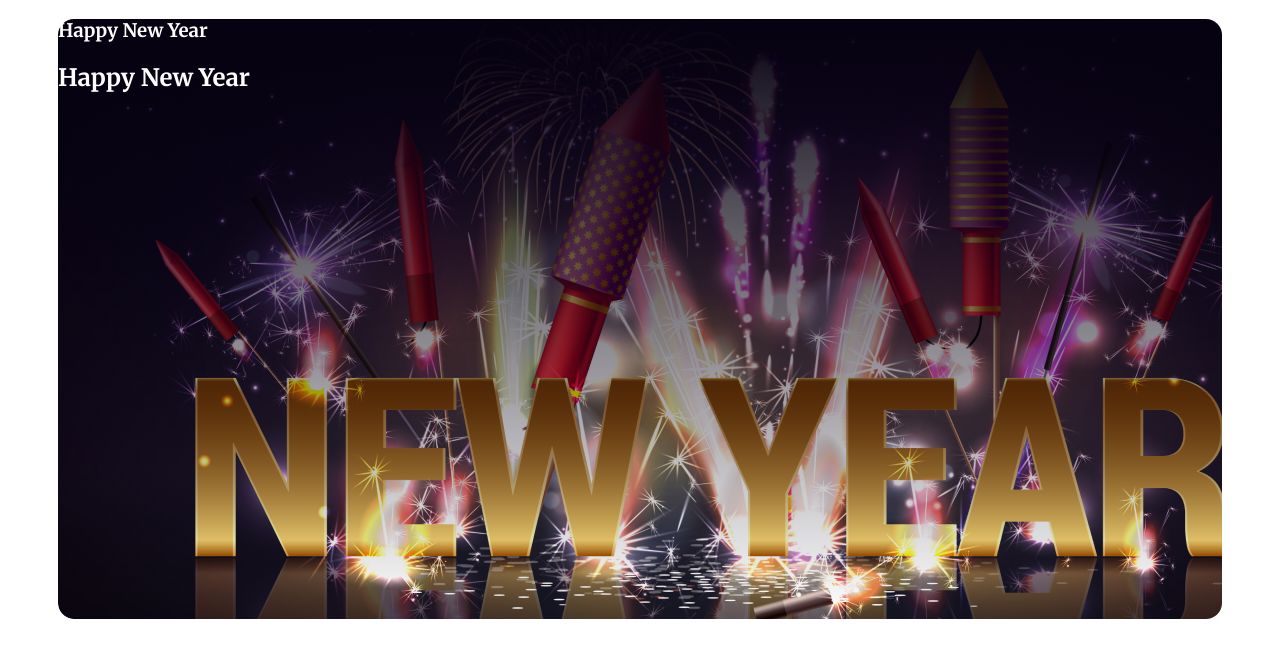
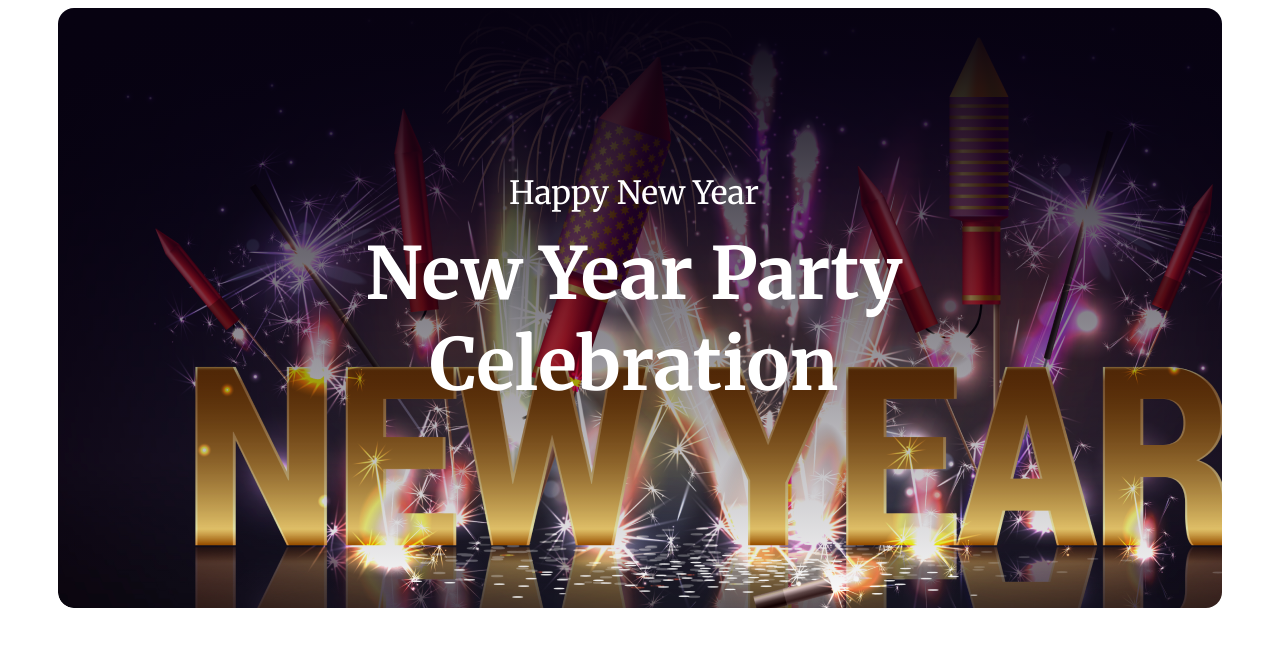
Before and after one commit to soaibislam123/new-year-assignment, a plain HTML site: page index.html in a window 1280 px wide. Drawn offline with Linux system fonts and the light colour scheme.

Commit message:
header complete

```diff
--- a/index.html
+++ b/index.html
@@ -19,13 +19,9 @@
     <header class="container">
         <section class="header">
 
-            <div class="background">
-                <div class="header-text">
-                    <h3>Happy New Year</h3>
-                    <h2>Happy New Year</h2>
-                </div>
-
-
+            <div class="header-text">
+                <h3 id="header-intro">Happy New Year</h3>
+                <h2 id="header-info">New Year Party Celebration</h2>
             </div>
 
 
--- a/styles/style.css
+++ b/styles/style.css
@@ -3,6 +3,8 @@ font-family: 'Inter', sans-serif;
 font-family: 'Merriweather', serif;
 }
 
+
+/* header section start */
 .container{
     margin: 0px 50px;
 
@@ -15,16 +17,43 @@ font-family: 'Merriweather', serif;
     background-image: url(../images/Banner\ Image.png);
     background: linear-gradient(180deg, #070211 0%, rgba(7, 2, 17, 0.00) 100%), url(../images/Banner\ Image.png);;
     background-repeat: no-repeat;
-
     height: 600px;
     border-radius: 16px;
     flex-shrink: 0;
 
 
+
 }
 
 .header-text{
-
-    color: white;
+    width: 632px;
+    margin-top: 0;
+    padding-top: 133px;
+    padding-left: 260px;
+     text-align: center;
 
 }
+
+#header-intro{
+    margin-bottom: 0px;
+    color: #FFF;
+    text-align: center;
+    font-size: 32px;
+    font-weight: 400;
+
+
+}
+#header-info{
+
+    /* margin-left: 233px; */
+    margin-top: 15px;
+    color: #FFF;
+    text-align: center;
+    font-size: 72px;
+    font-weight: 900;
+
+
+}
+
+
+    /* main section start */
```
